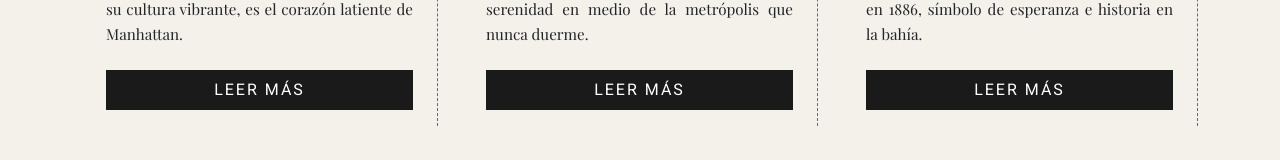
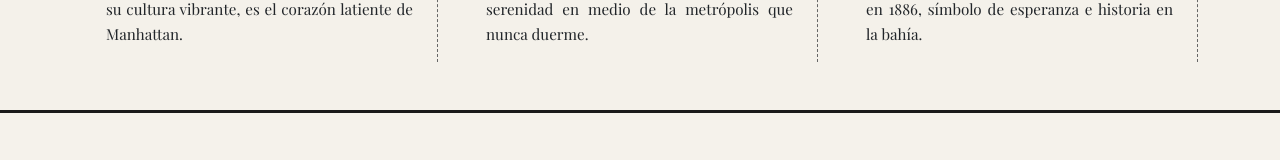
Before and after one commit to Morfeo0001/quelafuerzanosacompane, a React (Vite) app: page / in a window 1280 px wide. Shown: the part 1075-1235 px from the top of the page. Built offline with nearby package versions, Linux system fonts and the light colour scheme; a web font is replaced by a local one.

Commit message:
Update App.jsx

```diff
--- a/src/App.jsx
+++ b/src/App.jsx
@@ -31,7 +31,7 @@ const NewspaperHeader = () => {
       <nav className="menu">
         <a href="https://es.wikipedia.org/wiki/Nueva_York#Transporte">Transporte</a>
         <a href="https://es.wikipedia.org/wiki/Nueva_York#Historia">Historia</a>
-        <a href="https://es.wikipedia.org/wiki/Nueva_York#Geograf%C3%ADa">Geografía</a>
+        <a href="https://es.wikipedia.org/wiki/Nueva_York#Geograf%C3%ADa">Geografia</a>
         <a href="https://www.weltrade.com/">Economía</a>
       </nav>
     </header>
@@ -74,9 +74,7 @@ const NewsCard = ({ headline, extract, image, category }) => {
       <Card.Body className="d-flex flex-column text-center px-4">
         <Card.Title className="news-headline">{headline}</Card.Title>
         <Card.Text className="news-extract">{extract}</Card.Text>
-        <Button variant="dark" className="mt-auto vintage-btn rounded-0 w-100">
-          LEER MÁS
-        </Button>
+
       </Card.Body>
     </Card>
   );
```
